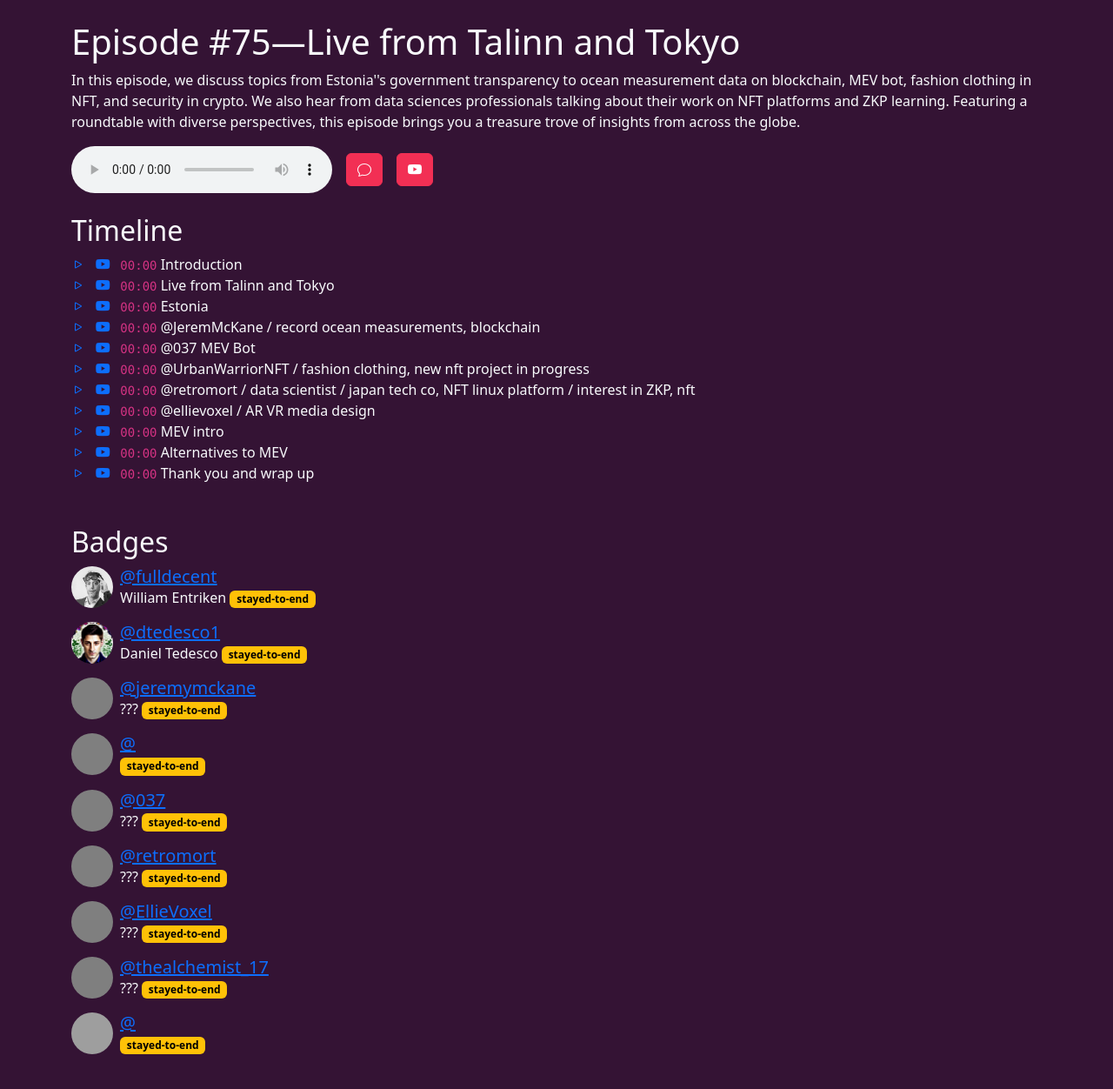
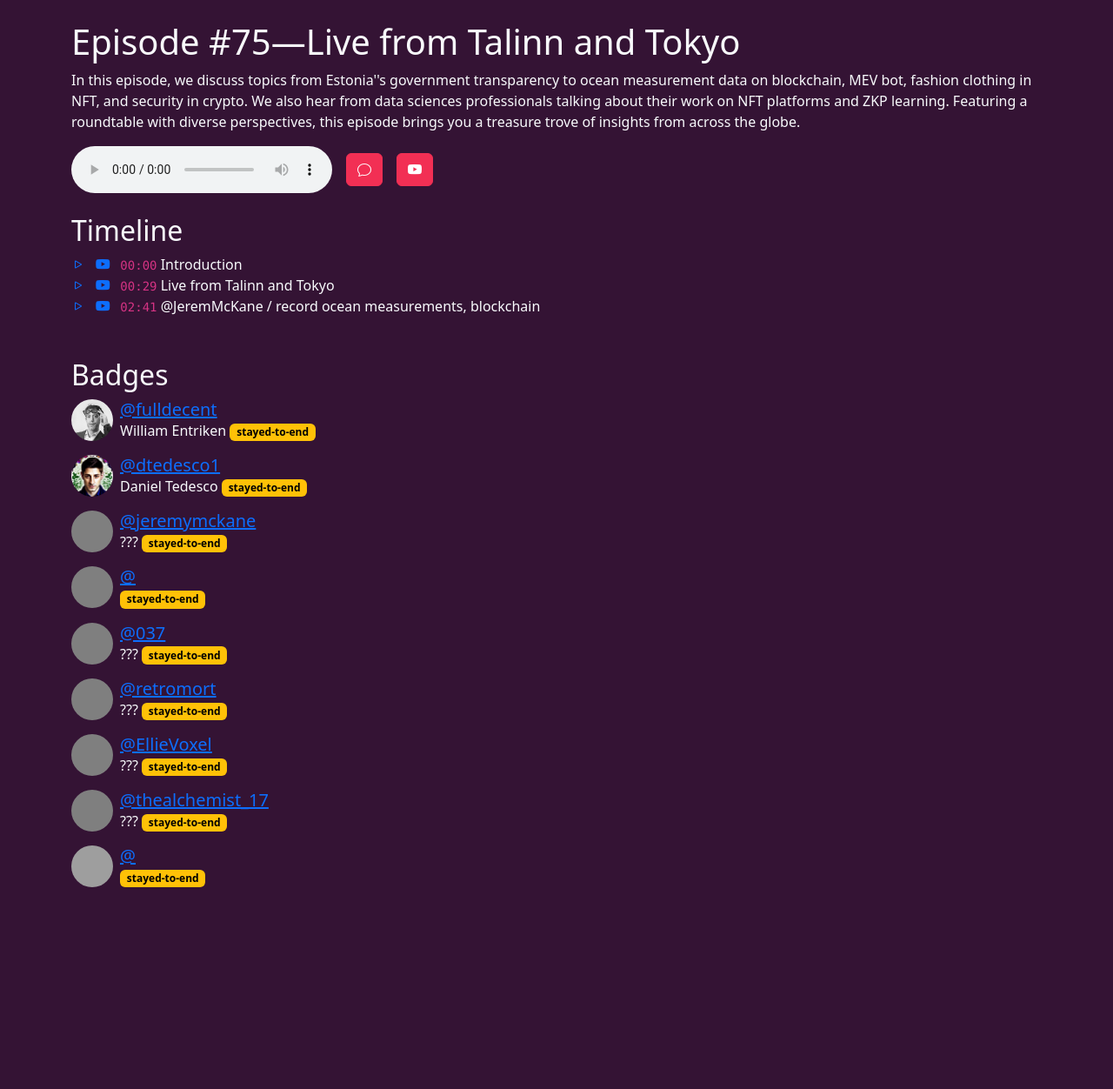
Before and after one commit to community-service/hour.gg, a Jekyll site: the page built from _episodes/2023-05-09-episode-75.md, in a window 1280 px wide. Shown: the whole page at 87% size. Built offline with Jekyll 4.4.1, drawn with Linux system fonts in a browser that asks for light colours; after the commit the page ends 1060 px from its top, so only the background shows below that; grey boxes are pictures that could not be loaded.

Commit message:
fix timeline

```diff
--- a/_episodes/2023-05-09-episode-75.md
+++ b/_episodes/2023-05-09-episode-75.md
@@ -15,26 +15,10 @@ discussion: https://twitter.com/fulldecent/status/1656109439273914368
 timeline:
   - seconds: 0
     title: Introduction
-  - seconds: 0
+  - seconds: 29
     title: Live from Talinn and Tokyo
-  - seconds: 0
-    title: Estonia
-  - seconds: 0
+  - seconds: 161
     title: '@JeremMcKane / record ocean measurements, blockchain'
-  - seconds: 0
-    title: '@037 MEV Bot'
-  - seconds: 0
-    title: '@UrbanWarriorNFT / fashion clothing, new nft project in progress'
-  - seconds: 0
-    title: '@retromort / data scientist / japan tech co, NFT linux platform / interest in ZKP, nft'
-  - seconds: 0
-    title: '@ellievoxel / AR VR media design'
-  - seconds: 0
-    title: MEV intro
-  - seconds: 0
-    title: Alternatives to MEV
-  - seconds: 0
-    title: Thank you and wrap up
 
 # File information
 enclosure-url: "https://media.phor.net/csh/2023-05-09-episode-75.m4a"
```
